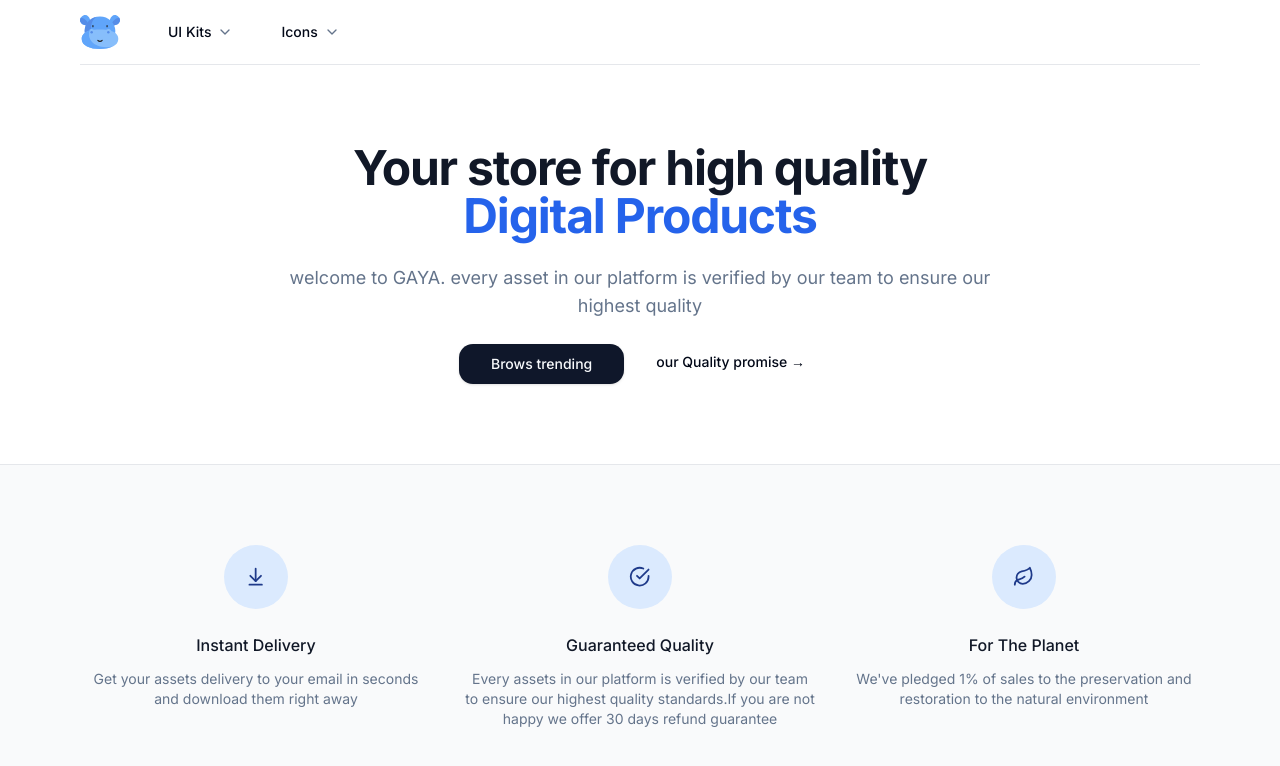
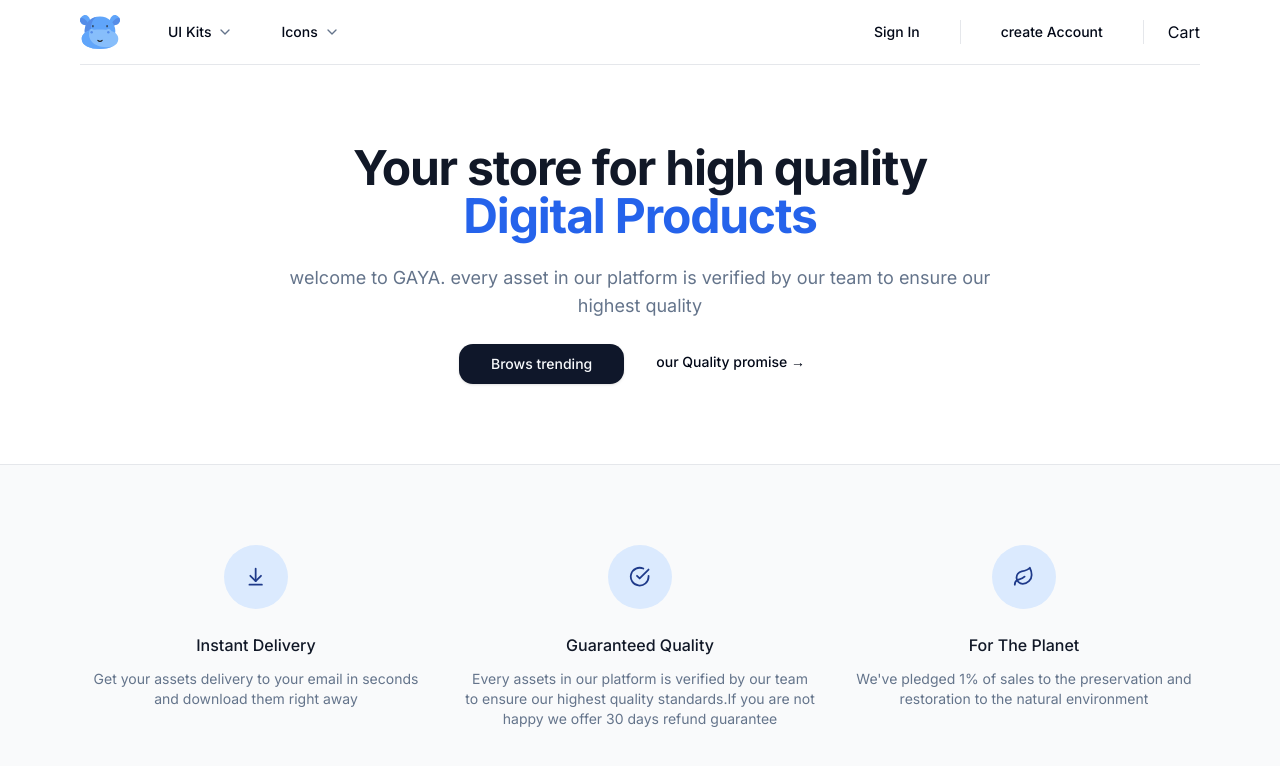
Before and after one commit to oussamakhadraoui/gayaStore, a Next.js app: page / in a window 1280 px wide. Shown: the top 766 px of the page. Built offline with nearby package versions, Linux system fonts and the light colour scheme.

Commit message:
sign in register

```diff
--- /dev/null
+++ b/src/components/Cart.tsx
@@ -0,0 +1,11 @@
+import React from 'react'
+
+interface CartProps {
+
+}
+
+const Cart = ({}: CartProps) => {
+  return <div>Cart</div>
+}
+
+export default Cart
--- a/src/components/NavBar.tsx
+++ b/src/components/NavBar.tsx
@@ -3,10 +3,13 @@ import MaxWidthWrapper from './maxWidthWrapper'
 import Link from 'next/link'
 import { Icons } from './Icons'
 import NavItems from './NavItems'
+import { buttonVariants } from './ui/button'
+import Cart from './Cart'
 
 interface NavBarProps {}
 
 const NavBar = ({}: NavBarProps) => {
+  const user = null
   return (
     <div className='bg-white sticky z-50 top-0 inset-x-0 h-16'>
       <header className='relative bg-white'>
@@ -20,7 +23,46 @@ const NavBar = ({}: NavBarProps) => {
                 </Link>
               </div>
               <div className='hidden z-50 lg:ml-8 lg:block lg:self-stretch'>
-               <NavItems/>
+                <NavItems />
+              </div>
+              <div className='ml-auto flex items-center'>
+                <div className='hidden lg:flex lg:flex-1 lg:items-center lg:justify-end lg:space-x-6'>
+                  {user ? null : (
+                    <Link
+                      className={buttonVariants({ variant: 'ghost' })}
+                      href={'/sign-in'}
+                    >
+                      Sign In
+                    </Link>
+                  )}
+                  {user ? null : (
+                    <span className='h-6 w-px bg-gray-200' aria-hidden='true' />
+                  )}
+                  {user ? (
+                    <p></p>
+                  ) : (
+                    <Link
+                      className={buttonVariants({ variant: 'ghost' })}
+                      href={'/sign-up'}
+                    >
+                      create Account
+                    </Link>
+                  )}
+                  {user && (
+                    <span className='h-6 w-px bg-gray-200' aria-hidden='true' />
+                  )}
+                  {user ? null : (
+                    <div className='flex lg:ml-6'>
+                      <span
+                        className='h-6 w-px bg-gray-200'
+                        aria-hidden='true'
+                      />
+                    </div>
+                  )}
+                  <div className='ml-4 flow-root lg:ml-6'>
+                    <Cart/>
+                  </div>
+                </div>
               </div>
             </div>
           </div>
```
